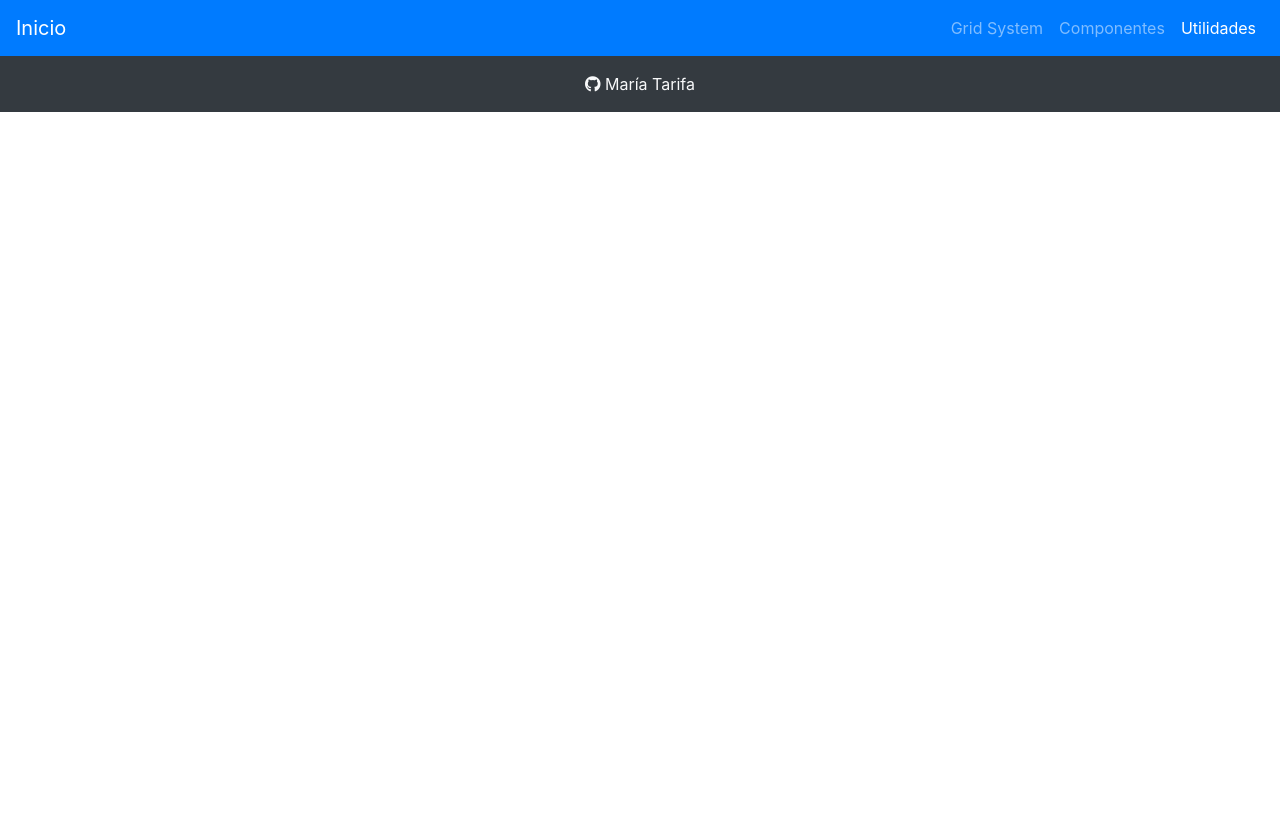
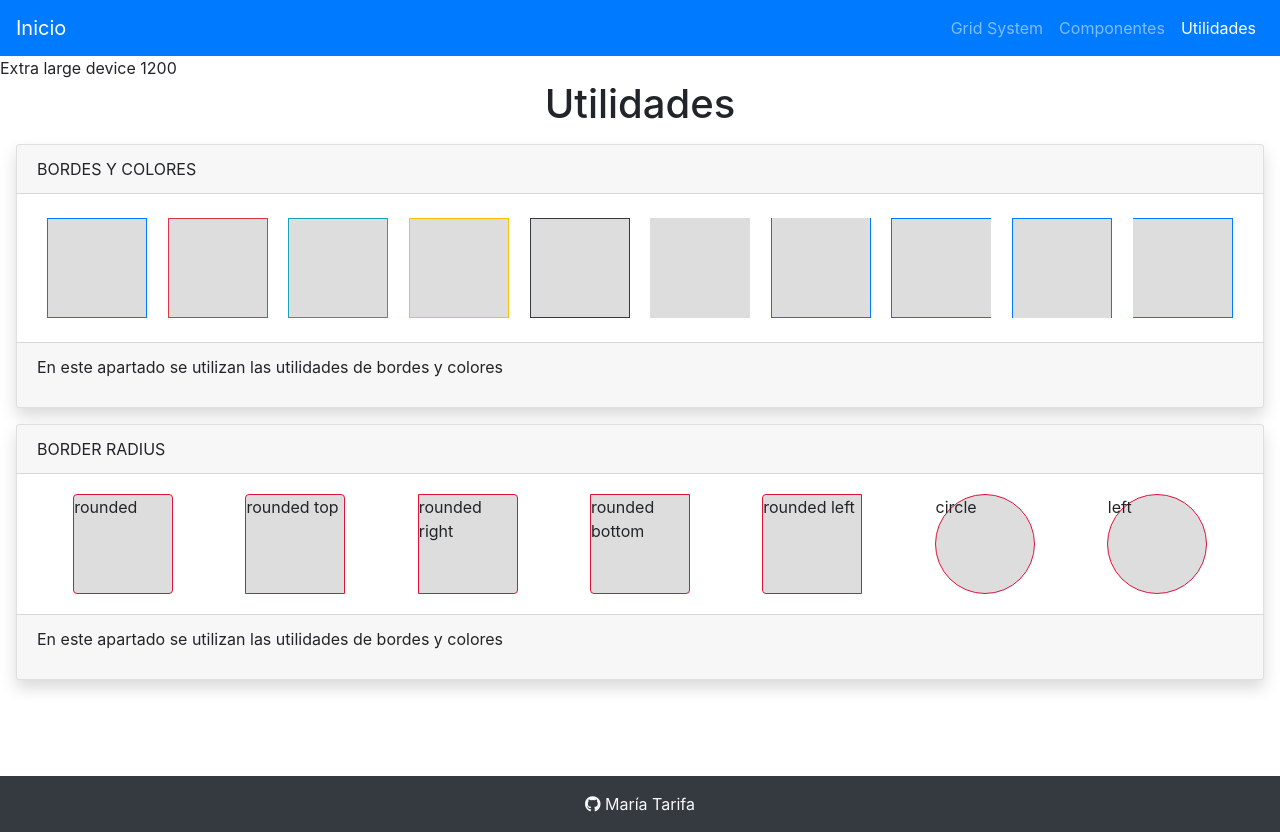
Before and after one commit to MariaAlba/bootstrap, a plain HTML site: page utilidades.html in a window 1280 px wide. Before the commit the page ends 800 px from the top, so only its background shows below. Drawn offline with nearby package versions, Linux system fonts and the light colour scheme.

Commit message:
utilidades

```diff
--- a/css/styles.css
+++ b/css/styles.css
@@ -6,13 +6,23 @@ h1,h2,h3,h4,h5,h6 {
     text-transform: capitalize;
 }
 
-h1 {
-    color:teal;
+ul li {
+    list-style: none;
 }
 
-/* main:before{
-    content:"Mobile first";
-} */
+main {
+  min-height: 90vh;
+}
+
+footer a{
+    text-decoration: none;
+    color:white;
+}
+
+footer a:hover {
+   color: #cbd3da;
+}
+
 
 /* .col, .col-sm{
     border:1px solid #333;
@@ -20,40 +30,43 @@ h1 {
     padding: 20px;
 } */
 
-/* Small devices (landscape phones, 576px and up)
+main:before{
+    content:"Mobile first";
+}
+
+.box {
+    width: 100px;
+    height:100px;
+    background-color: #DDD;
+    display: inline-block;
+    border:1px solid crimson;
+}
+
+/* Small devices (landscape phones, 576px and up)*/
 @media (min-width: 576px) {
 
     main:before{
         content:"Small device 576";
     }
-}*/
+}
 
-/* Medium devices (tablets, 768px and up)
+/* Medium devices (tablets, 768px and up)*/
 @media (min-width: 768px) {
     main:before{
         content:"Medium device 768";
     }
-}*/
+}
 
-/* Large devices (desktops, 992px and up)
+/* Large devices (desktops, 992px and up)*/
 @media (min-width: 992px) {
     main:before{
         content:"Large device 992";
     }
- }*/
+ }
 
 /* Extra large devices (large desktops, 1200px and up)*/
-/* @media (min-width: 1200px) {
+ @media (min-width: 1200px) {
     main:before{
         content:"Extra large device 1200";
     }
- } */
-
- footer a{
-     text-decoration: none;
-     color:white;
  }
- footer a:hover {
-
-    color: #cbd3da;
- }
--- a/utilidades.html
+++ b/utilidades.html
@@ -1,5 +1,6 @@
 <!doctype html>
 <html lang="en">
+
 <head>
     <!-- Required meta tags -->
     <meta charset="utf-8">
@@ -8,10 +9,14 @@
     <link rel="stylesheet" href="https://cdnjs.cloudflare.com/ajax/libs/font-awesome/5.11.2/css/all.css" />
 
     <!-- Bootstrap CSS -->
-    <link rel="stylesheet" href="https://stackpath.bootstrapcdn.com/bootstrap/4.3.1/css/bootstrap.min.css" integrity="sha384-ggOyR0iXCbMQv3Xipma34MD+dH/1fQ784/j6cY/iJTQUOhcWr7x9JvoRxT2MZw1T" crossorigin="anonymous">
+    <link rel="stylesheet" href="https://stackpath.bootstrapcdn.com/bootstrap/4.3.1/css/bootstrap.min.css"
+        integrity="sha384-ggOyR0iXCbMQv3Xipma34MD+dH/1fQ784/j6cY/iJTQUOhcWr7x9JvoRxT2MZw1T" crossorigin="anonymous">
 
+    <!-- Custom css-->
+    <link rel="stylesheet" href="css/styles.css">
     <title>Hello, world!</title>
 </head>
+
 <body>
     <nav class="navbar navbar-expand-lg navbar-dark bg-primary">
         <a class="navbar-brand" href="index.html">Inicio</a>
@@ -36,6 +41,60 @@
         </div>
     </nav>
 
+
+    <main>
+        <h1 class="text-center">Utilidades</h1>
+        <div class="card m-3 shadow">
+            <div class="card-header text-uppercase">
+                Bordes y colores
+            </div>
+            <div class="card-body d-flex justify-content-around">
+                <!--Aditivo-->
+                <span class="m-1 box border border-primary"></span>
+                <span class="m-1 box border-top border-danger"></span>
+                <span class="m-1 box border-right border-info"></span>
+                <span class="m-1 box border-bottom border-warning"></span>
+                <span class="m-1 box border-left border-dark"></span>
+
+                <!--Substraccion-->
+                <span class="m-1 box border-0 border border-primary "></span>
+                <span class="m-1 box border-top-0 border-primary"></span>
+                <span class="m-1 box border-right-0 border-primary "></span>
+                <span class="m-1 box border-bottom-0 border-primary "></span>
+                <span class="m-1 box border-left-0 border-primary "></span>
+            </div>
+            <div class="card-footer">
+                <p>
+                    En este apartado se utilizan las utilidades de bordes y colores
+                </p>
+            </div>
+        </div>
+
+        <div class="card m-3 shadow">
+                <div class="card-header text-uppercase">
+                    Border radius
+                </div>
+                <div class="card-body d-flex justify-content-around">
+                        <span class="box rounded">    rounded      </span>
+                        <span class="box rounded-top"> rounded top</span>
+                        <span class="box rounded-right"> rounded right</span>
+                        <span class="box rounded-bottom">rounded bottom</span>
+                        <span class="box rounded-left">rounded left</span>
+                        <span class="box rounded-circle">circle</span>
+                        <span class="box rounded-pill">left</span>
+
+
+
+
+                </div>
+                <div class="card-footer">
+                    <p>
+                        En este apartado se utilizan las utilidades de bordes y colores
+                    </p>
+                </div>
+            </div>
+    </main>
+
     <footer class="footer py-3 bg-dark text-center">
         <span class="text-light">
             <a href="https://github.com/MariaAlba/helloweb" target="_blank" class="text-light">
@@ -46,8 +105,15 @@
 
     <!-- Optional JavaScript -->
     <!-- jQuery first, then Popper.js, then Bootstrap JS -->
-    <script src="https://code.jquery.com/jquery-3.3.1.slim.min.js" integrity="sha384-q8i/X+965DzO0rT7abK41JStQIAqVgRVzpbzo5smXKp4YfRvH+8abtTE1Pi6jizo" crossorigin="anonymous"></script>
-    <script src="https://cdnjs.cloudflare.com/ajax/libs/popper.js/1.14.7/umd/popper.min.js" integrity="sha384-UO2eT0CpHqdSJQ6hJty5KVphtPhzWj9WO1clHTMGa3JDZwrnQq4sF86dIHNDz0W1" crossorigin="anonymous"></script>
-    <script src="https://stackpath.bootstrapcdn.com/bootstrap/4.3.1/js/bootstrap.min.js" integrity="sha384-JjSmVgyd0p3pXB1rRibZUAYoIIy6OrQ6VrjIEaFf/nJGzIxFDsf4x0xIM+B07jRM" crossorigin="anonymous"></script>
+    <script src="https://code.jquery.com/jquery-3.3.1.slim.min.js"
+        integrity="sha384-q8i/X+965DzO0rT7abK41JStQIAqVgRVzpbzo5smXKp4YfRvH+8abtTE1Pi6jizo"
+        crossorigin="anonymous"></script>
+    <script src="https://cdnjs.cloudflare.com/ajax/libs/popper.js/1.14.7/umd/popper.min.js"
+        integrity="sha384-UO2eT0CpHqdSJQ6hJty5KVphtPhzWj9WO1clHTMGa3JDZwrnQq4sF86dIHNDz0W1"
+        crossorigin="anonymous"></script>
+    <script src="https://stackpath.bootstrapcdn.com/bootstrap/4.3.1/js/bootstrap.min.js"
+        integrity="sha384-JjSmVgyd0p3pXB1rRibZUAYoIIy6OrQ6VrjIEaFf/nJGzIxFDsf4x0xIM+B07jRM"
+        crossorigin="anonymous"></script>
 </body>
+
 </html>
```
Also changed, not shown: componentes.html (+8 -5 lines), grid.html (+23 -4 lines), index.html (+11 -9 lines). Lines whose indentation alone changed are shown as unchanged.
